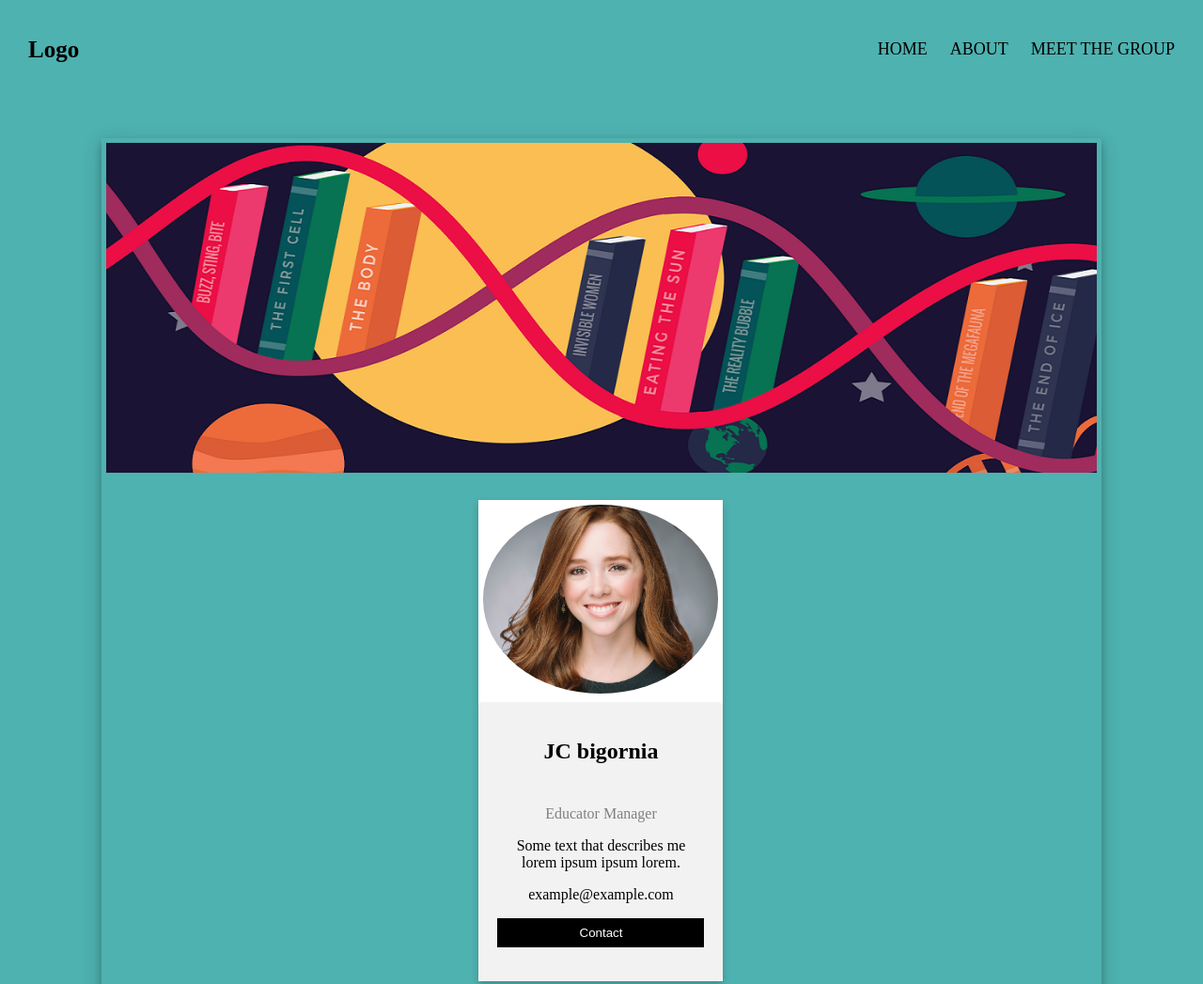
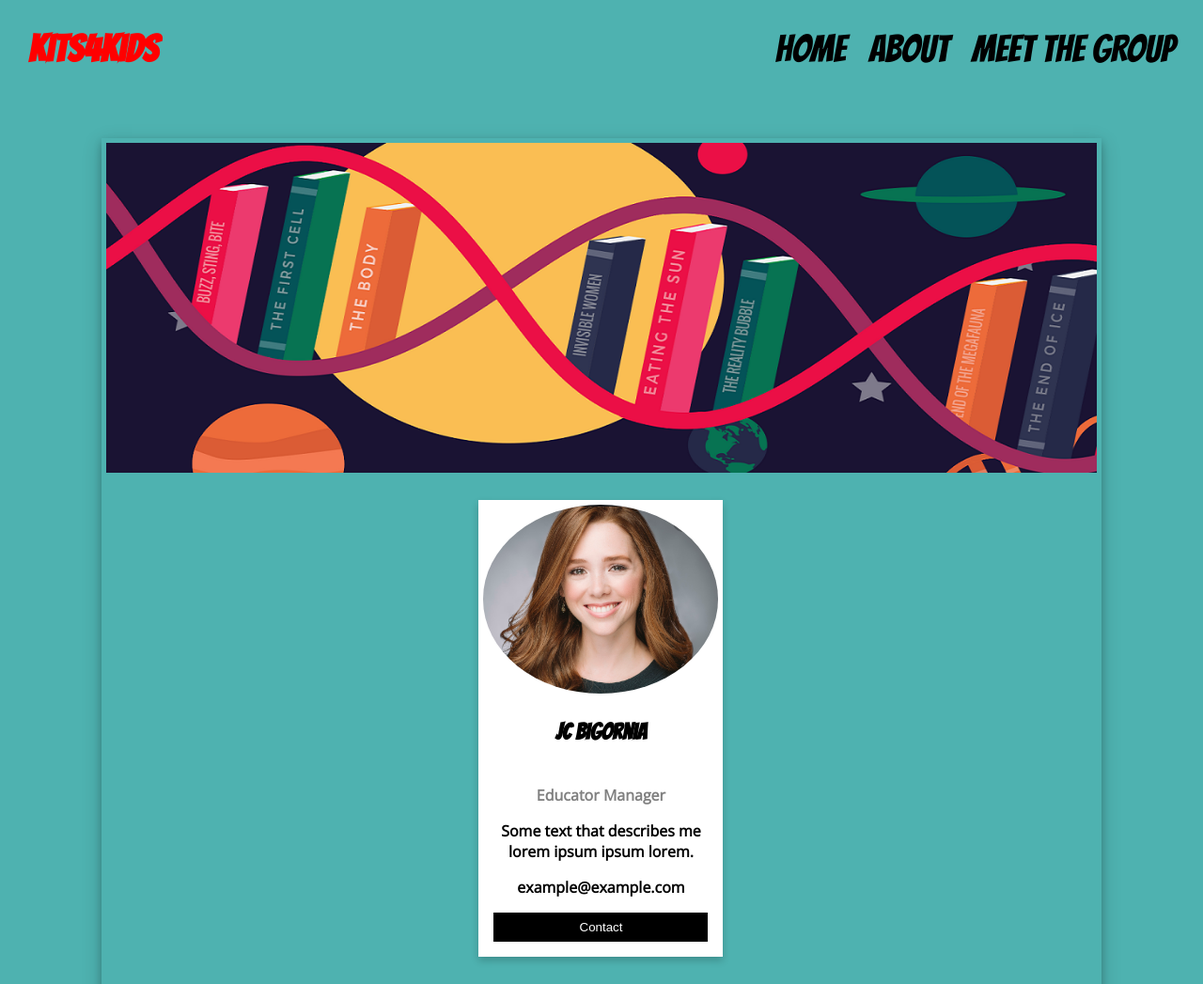
Before and after one commit to techkitsforkids/instructionalsite, a plain HTML site: page meetthegroup.html in a window 1280 px wide. Shown: the top 1047 px of the page at 94% size. Drawn offline with nearby package versions, Linux system fonts and the light colour scheme.

Commit message:
update files

```diff
--- a/css/stylesheet.css
+++ b/css/stylesheet.css
@@ -1,13 +1,18 @@
+@import url('https://fonts.googleapis.com/css2?family=Bangers&family=Open+Sans&display=swap');
+
 html {box-sizing: border-box;}
 *, *:before, *:after {box-sizing: inherit;}
 
 body {background-color: #4eb2b0; }
 
+h2 { font-family: 'Bangers', cursive;}
 .header {
 	overflow: hidden;
 	background-color: #4eb2b0;
 	padding: 20px 10px;
-	font-family: grorgia;
+	font-size: 40px;
+	font-family: 'Bangers', cursive;
+
 }
 
 .header a {
@@ -16,14 +21,15 @@ body {background-color: #4eb2b0; }
 	text-align: center;
 	padding: 12px;
 	text-decoration: none;
-	font-size: 18px;
+	font-size: 40px;
 	line-height:25px;
 	border-radius: 4px;
 }
 
 .header a.logo{
-	font-size: 25px;
+	font-size: 40px;
 	font-weight:bold;
+	color: Red;
 }
 
 
@@ -220,16 +226,22 @@ h2 {
 }
 
 .title {
-  color: grey;
-  text-align: center;
-}
+	color: grey;
+	text-align: center;
+	font-weight: bold;
+	font-family: 'Open Sans', sans-serif;
+	}
 
 .desc{
 	text-align: center;
+	font-weight: bold;
+	font-family: 'Open Sans', sans-serif;
 }
 
 .email{
-text-align: center;
+	font-weight: bold;
+	font-family: 'Open Sans', sans-serif;
+	text-align: center;
 }
 .button {
   border: none;
@@ -256,6 +268,12 @@ text-align: center;
 	box-shadow: 0 4px 8px 0 rgba(0, 0, 0, 0.2), 0 6px 20px 0 rgba(0, 0, 0, 0.19);
 }
 
+.wording{
+	font-weight: bold;
+	font-family: 'Open Sans', sans-serif;
+
+
+}
 
 /* Style inputs with type="text", select elements and textareas */
 input[type=text], select, textarea {
@@ -283,10 +301,3 @@ input[type=submit] {
 input[type=submit]:hover {
   background-color: #45a049;
 }
-
-/* Add a background color and some padding around the form */
-.container {
-  border-radius: 5px;
-  background-color: #f2f2f2;
-  padding: 20px;
-}
--- a/meetthegroup.html
+++ b/meetthegroup.html
@@ -5,6 +5,9 @@
 	  <meta charset="utf-8">
 	<meta name="viewport" content="width=device-width, initial-scale=1.0">
 	<link rel="stylesheet" href="css/stylesheet.css">
+	<link href="https://fonts.googleapis.com/css2?family=Bangers&display=swap" rel="stylesheet">
+	<link href="https://fonts.googleapis.com/css2?family=Bangers&family=Open+Sans&display=swap" rel="stylesheet">
+
 	<script src="js/codesheet.js"></script>
 	  <style>
 		body {background-color: #4eb2b0;
@@ -15,10 +18,10 @@
 
 
 	<div class = "header">
-		<a href ="#default" class = "logo">Logo</a>
+		<a href ="#default" class = "logo">Kits4Kids</a>
 		<div class = "header-right">
 			<a class = "active" href = "index.html">Home</a>
-			<a href = "#contact">about</a>
+			<a href = "about.html">about</a>
 			<a href = "meetthegroup.html">meet the group</a>
 		</div>
 	</div>
```
Also changed, not shown: about.html (+3 -9 lines), index.html (+6 -5 lines), 1 other file.
